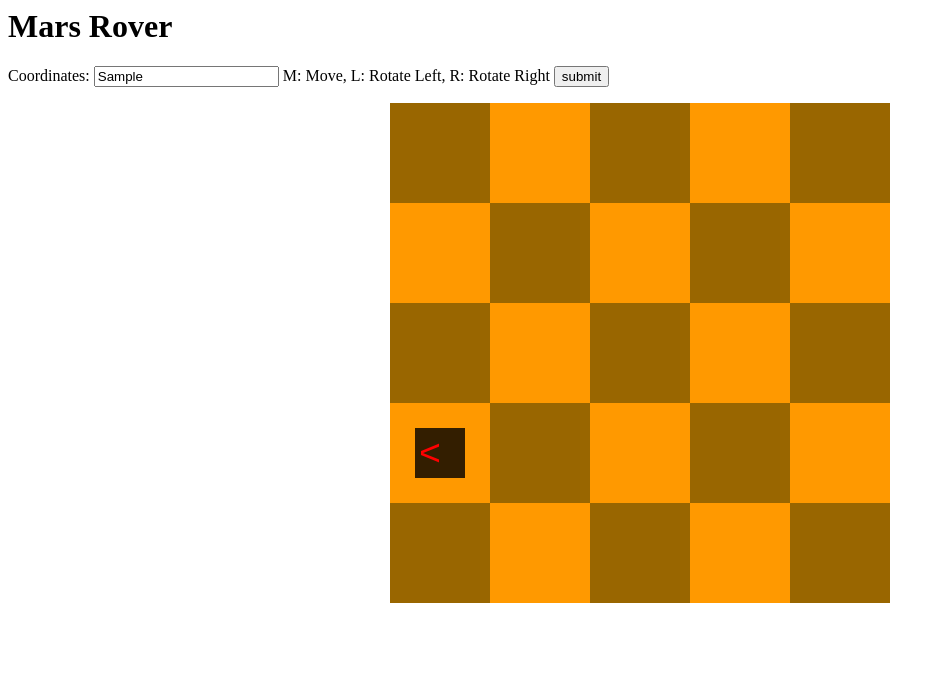
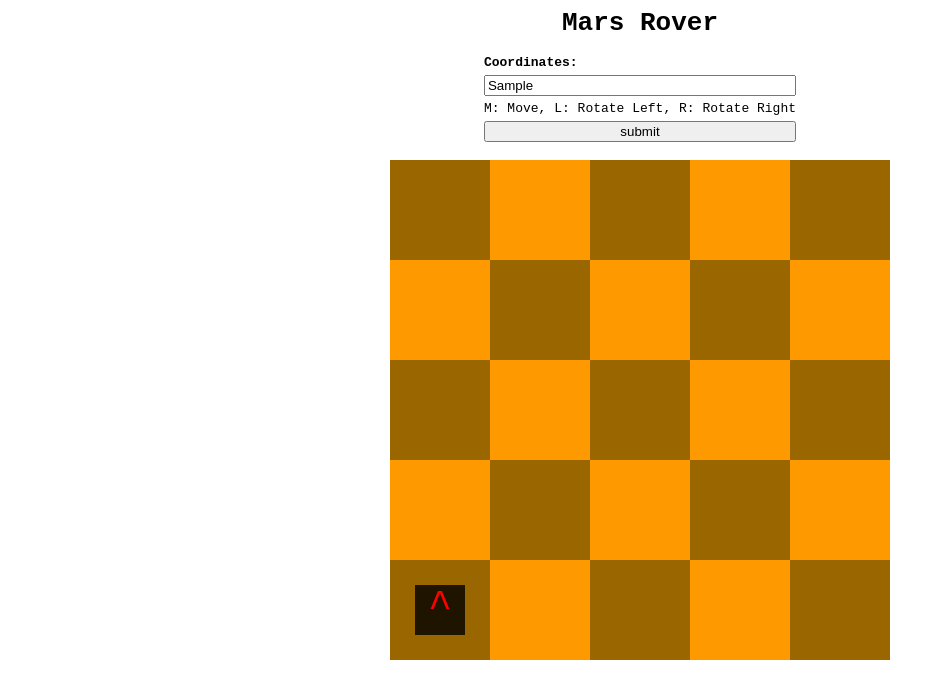
Before and after one commit to cristurm/mars-rover, a plain HTML site: page index.html in a window 1280 px wide. Both pictures are taken after typing "Sample" into the empty fields and a click on the input "submit". Shown: the whole page, without its empty margins (0-945 px from the left). Drawn offline with Linux system fonts and the light colour scheme.

Commit message:
Added intervals, minor layouting

```diff
--- a/css/mars-rover.css
+++ b/css/mars-rover.css
@@ -1,3 +1,26 @@
+body {
+	text-align: center;
+	font-family: monospace;
+}
+
+form {
+	display: inline-block;
+	text-align: left;
+}
+
+form label, form span {
+	display: block;
+}
+
+form label {
+	font-weight: bold;
+}
+
+#coordinates, #submit {
+	width: 100%;
+	margin: 5px 0;
+}
+
 #mars-plain {
 	text-align: center;
 }
--- a/js/App.js
+++ b/js/App.js
@@ -8,25 +8,10 @@ var App = function () {
 			var east  = new Direction();
 			var west  = new Direction();
 
-			north.init("North", west, east, function (_line, _cell) {
-				/* direction.moveForwards() definition */
-				return [_line + 1, _cell];
-			});
-
-			south.init("South", east, west, function (_line, _cell) {
-				/* direction.moveForwards() definition */
-				return [_line - 1, _cell];
-			});
-
-			east.init("East", north, south, function (_line, _cell) {
-				/* direction.moveForwards() definition */
-				return [_line, _cell + 1];
-			});
-
-			west.init("West", south, north, function (_line, _cell) {
-				/* direction.moveForwards() definition */
-				return [_line, _cell - 1];
-			});
+			north.init("North", west, east, function (_line, _cell) { return [_line + 1, _cell] });
+			south.init("South", east, west, function (_line, _cell) { return [_line - 1, _cell] });
+			east.init("East", north, south, function (_line, _cell) { return [_line, _cell + 1] });
+			west.init("West", south, north, function (_line, _cell) { return [_line, _cell - 1] });
 
 			this.plain = new MarsPlain();
 			this.rover = new Rover();
--- a/js/Rover.js
+++ b/js/Rover.js
@@ -48,17 +48,24 @@ var Rover = function () {
 
 		receiveInstructions : function (_coordinates) {
 			var that = this,
-				index, interval, mapPosition;
+				index = 0,
+				interval, mapPosition;
 
-			for (index = 0; index < _coordinates.length; index += 1) {
-				var mapPosition = this.coordinatesMap[0].indexOf(_coordinates[index].toUpperCase());
+			interval = setInterval(function () {
+				mapPosition = that.coordinatesMap[0].indexOf(_coordinates[index].toUpperCase());
 
 				if (mapPosition >= 0) {
-					this.coordinatesMap[1][mapPosition]();
+					that.coordinatesMap[1][mapPosition]();
 				} else {
 					console.log("Sir, I don't know this instruction: ", _coordinates[index]);
 				}
-			}
+
+				index += 1;
+
+				if (index >= _coordinates.length) {
+					clearInterval(interval);
+				}
+			}, 1000);
 		}
 	}
 }
```
